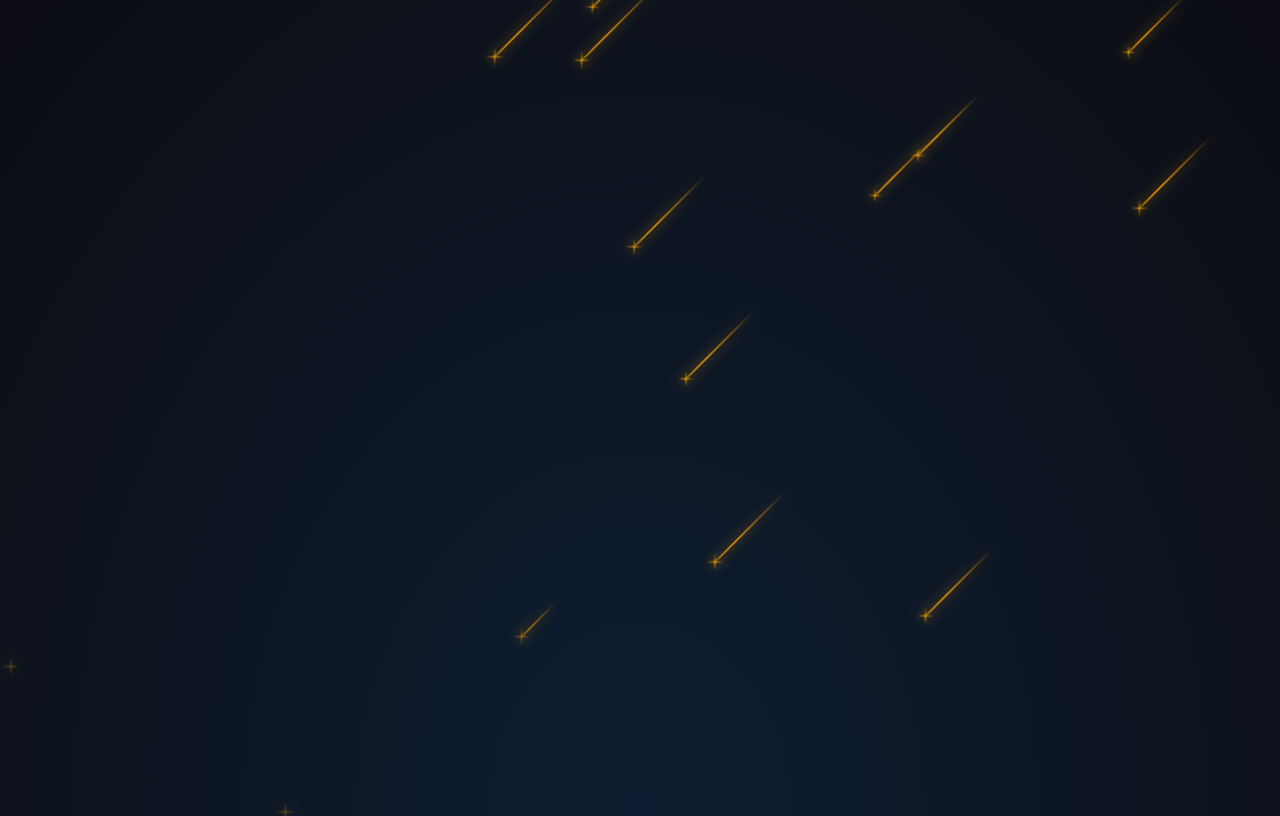
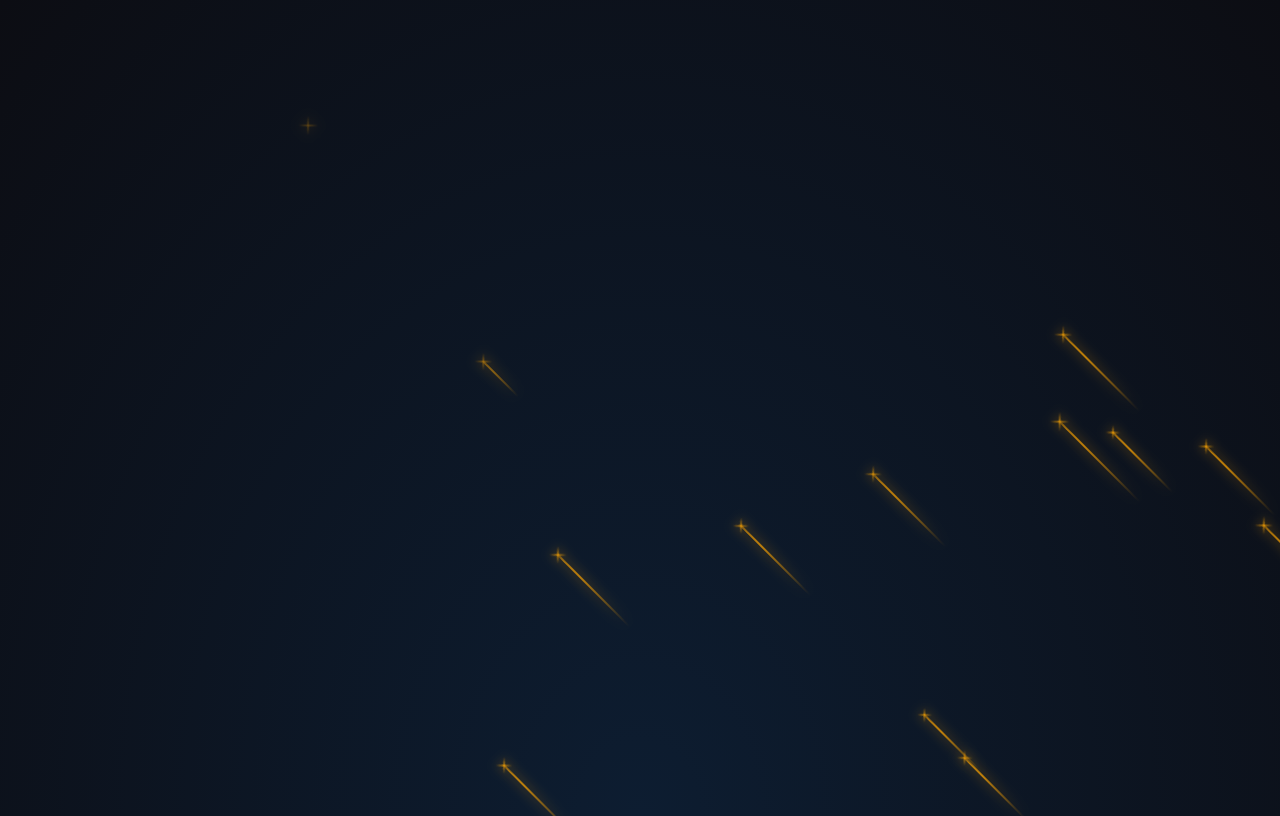
Before and after one commit to Jpkay/S-S, a plain HTML site: page index.html in a window 1280 px wide. Drawn offline with Linux system fonts and the light colour scheme.

Commit message:
orientation

```diff
--- a/style.css
+++ b/style.css
@@ -13,7 +13,7 @@ body {
     left: 0;
     width: 100%;
     height: 120%;
-    transform: rotate(-45deg);
+    transform: rotate(45deg);
   }
 
   .star {
```
